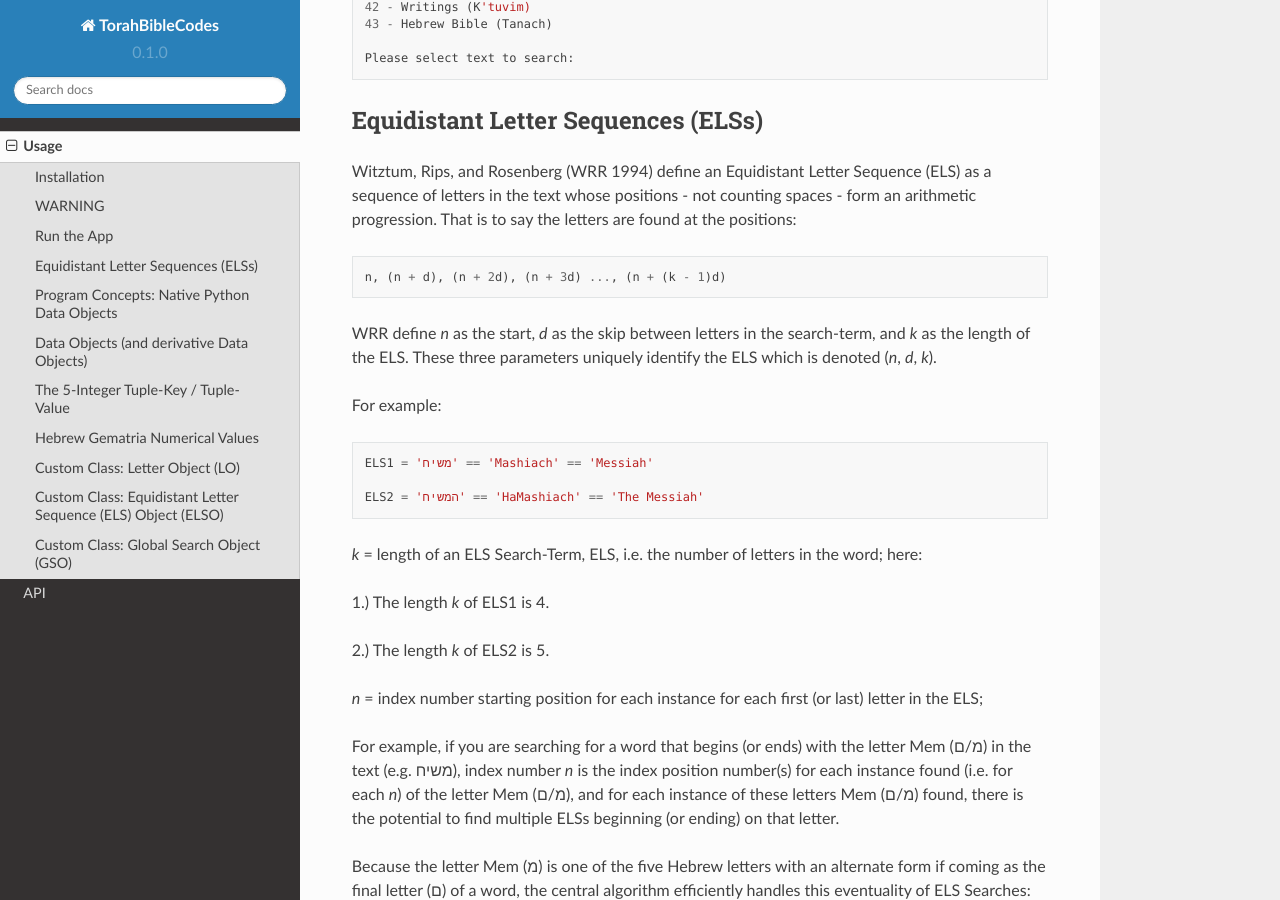
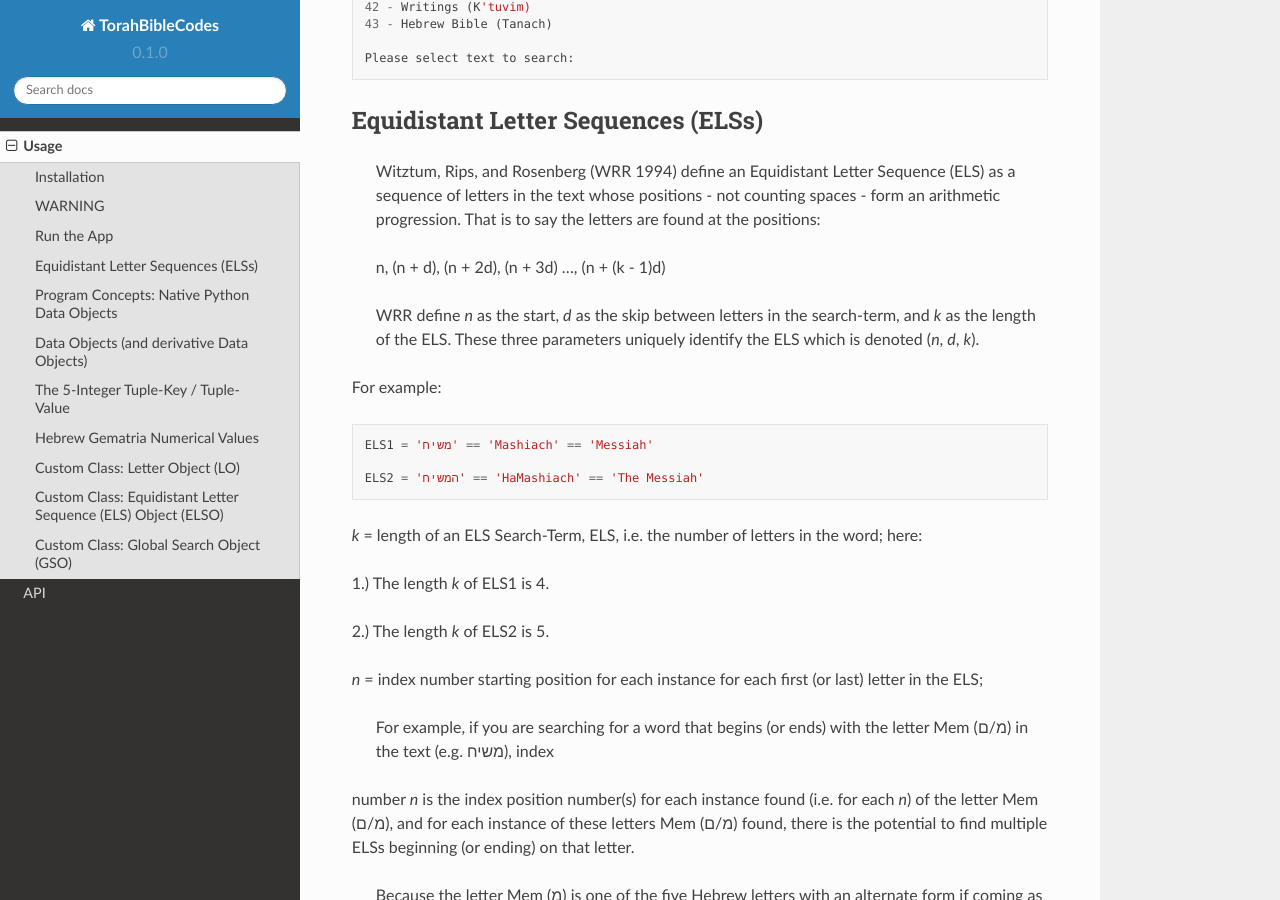
Before and after one commit to TorahBibleCodes/TorahBibleCodes_Sphinx, a Sphinx documentation site: the page built from docs/source/usage.rst, in a window 1280 px wide and 900 px high, scrolled down 2308 px. Built offline with Sphinx 7.4.7 and the Read the Docs theme 2.0.0, drawn with Linux system fonts in a browser that asks for light colours; part of the change alters nothing that is shown; some of the changed text lies outside the part shown.

```diff
--- a/docs/source/usage.rst
+++ b/docs/source/usage.rst
@@ -110,11 +110,11 @@ For example::
 Equidistant Letter Sequences (ELSs)
 ----------------
 
-Witztum, Rips, and Rosenberg (WRR 1994) define an Equidistant Letter Sequence (ELS) as a sequence of letters in the text whose positions - not counting spaces - form an arithmetic progression. That is to say the letters are found at the positions::
+   Witztum, Rips, and Rosenberg (WRR 1994) define an Equidistant Letter Sequence (ELS) as a sequence of letters in the text whose positions - not counting spaces - form an arithmetic progression. That is to say the letters are found at the positions::
 
    n, (n + d), (n + 2d), (n + 3d) ..., (n + (k - 1)d)
 
-WRR define *n* as the start, *d* as the skip between letters in the search-term, and *k* as the length of the ELS. These three parameters uniquely identify the ELS which is denoted (*n*, *d*, *k*).
+   WRR define *n* as the start, *d* as the skip between letters in the search-term, and *k* as the length of the ELS. These three parameters uniquely identify the ELS which is denoted (*n*, *d*, *k*).
 
 For example::
 
@@ -130,12 +130,12 @@ For example::
 
 *n* = index number starting position for each instance for each first (or last) letter in the ELS;
 
-For example, if you are searching for a word that begins (or ends) with the letter Mem (מ/ם) in the text (e.g. משיח), index
+   For example, if you are searching for a word that begins (or ends) with the letter Mem (מ/ם) in the text (e.g. משיח), index
 number *n* is the index position number(s) for each instance found (i.e. for each *n*) of the letter Mem (מ/ם), and for each
 instance of these letters Mem (מ/ם) found, there is the potential to find multiple ELSs beginning (or
 ending) on that letter.
 
-Because the letter Mem (מ) is one of the five Hebrew letters with an alternate form if coming as the final letter (ם) of a word, the central algorithm efficiently handles this eventuality of ELS Searches: instead of search for either ("regular letter form or final letter form") of the two possible letter formats, it is more efficient to convert all Hebrew letters to their equivalent Hebrew Gematria Numerical values and then search for these integer numbers.
+   Because the letter Mem (מ) is one of the five Hebrew letters with an alternate form if coming as the final letter (ם) of a word, the central algorithm efficiently handles this eventuality of ELS Searches: instead of search for either ("regular letter form or final letter form") of the two possible letter formats, it is more efficient to convert all Hebrew letters to their equivalent Hebrew Gematria Numerical values and then search for these integer numbers.
 
 *d* = equidistant skip distance(s) between each letter in the ELS successfully found within the
 selected text that is searched (i.e. for each *n*); For each instance of a letter found at index number position *n*, there may
@@ -438,7 +438,16 @@ In previous, older versions of Python, Hebrew letters stored in Python memory as
 
 ``DW4ELS`` Object - Dictionary of Words for ELSs:
 
- The TorahBibleCodes app can be used as a Hebrew Gematria Number calculator for Hebrew words (i.e. ELSs) that you wish to search for:
+The TorahBibleCodes app can be used as a Hebrew Gematria Number calculator for Hebrew words (i.e. ELSs) that you wish to search for::
+
+   In [1]: DW4ELS --> {1: ('משיח', (1, [40, 300, 10, 8], 358)),
+ 2: ('המשיח', (2, [5, 40, 300, 10, 8], 363))}
+
+   \\' בראשית \\'
+   In [2]: DW4ELS[1] --> ('המשיח', (2, [5, 40, 300, 10, 8], 363))
+
+   In [3]: DW4ELS[2] --> ('המשיח', (2, [5, 40, 300, 10, 8], 363))
+
 
 
 Custom Class: Letter Object (LO)
```
